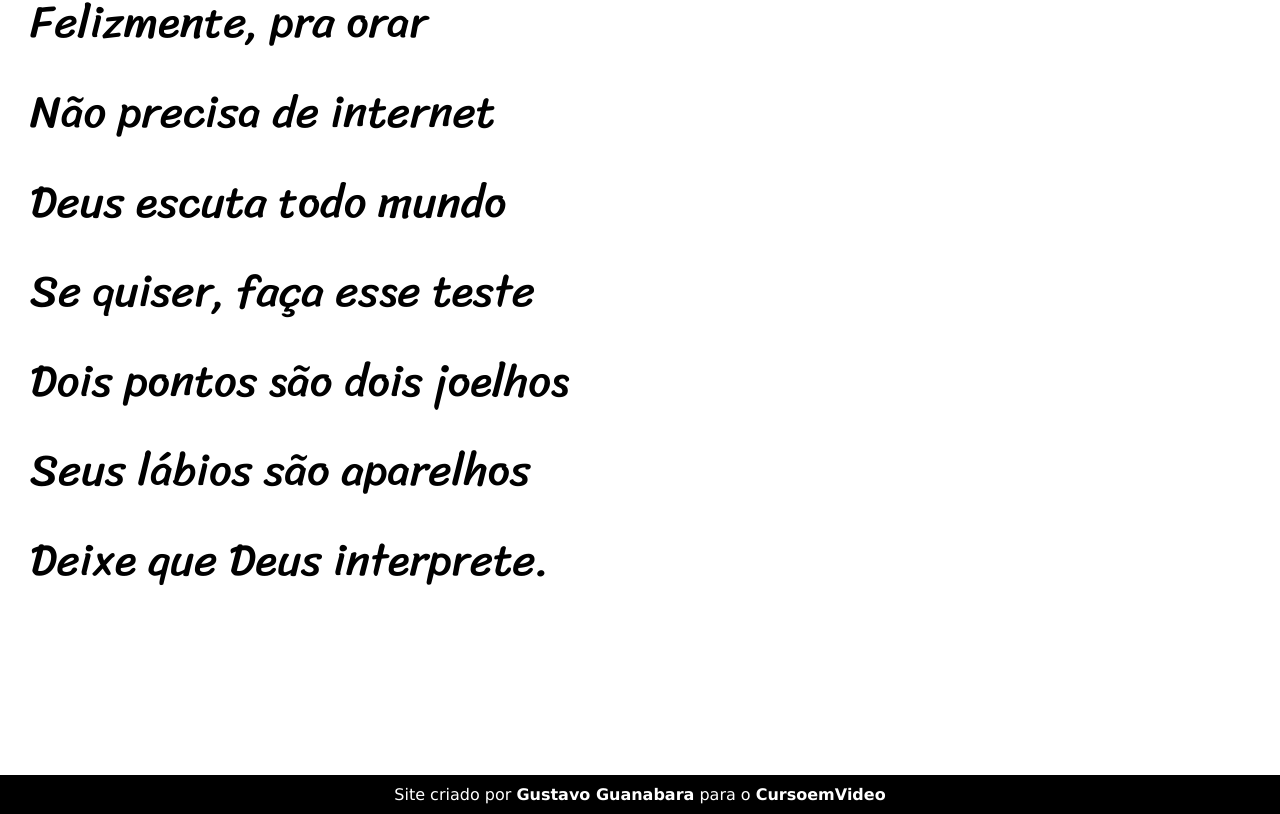
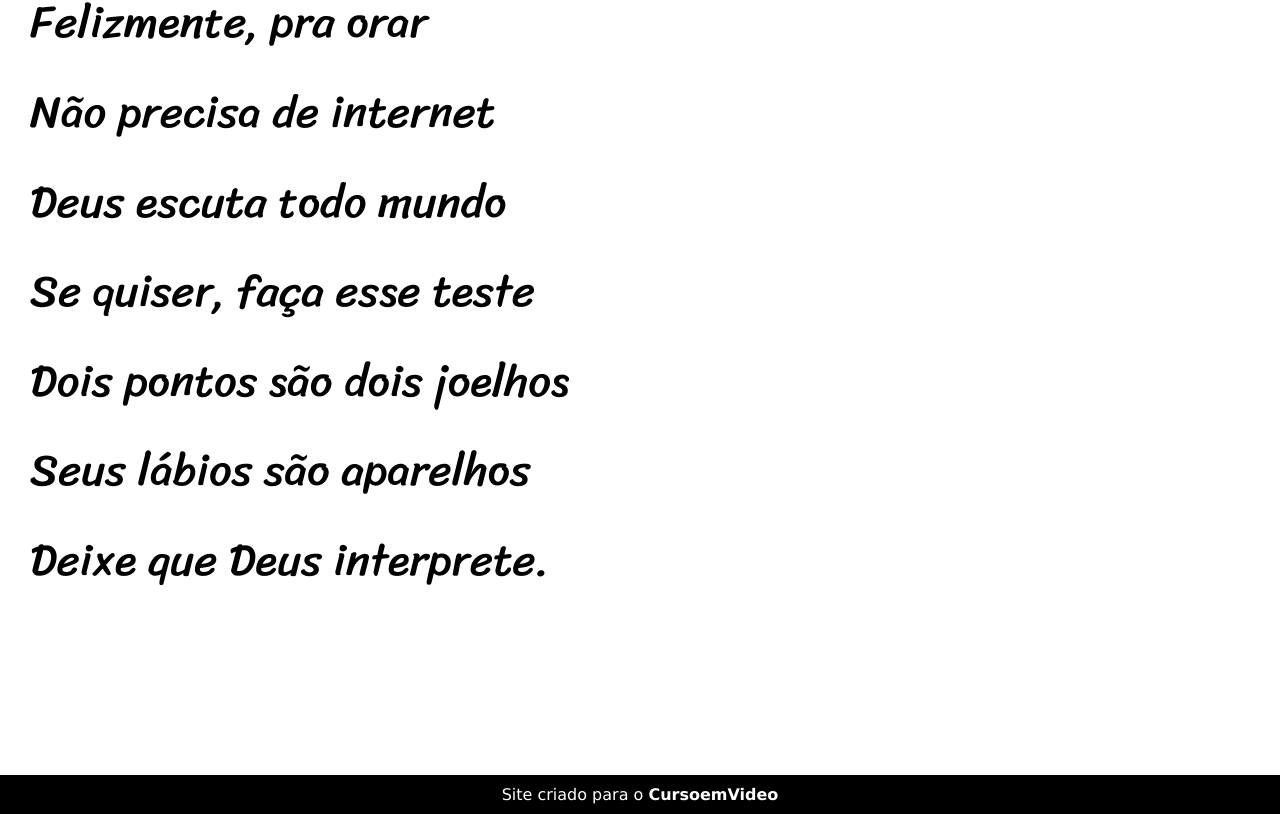
Before and after one commit to JhonatanResende/projeto-cordel, a plain HTML site: page index.html in a window 1280 px wide. Shown: the part 5143-5957 px from the top of the page. Drawn offline with Linux system fonts and the light colour scheme.

Commit message:
atualização

```diff
--- a/index.html
+++ b/index.html
@@ -99,7 +99,7 @@
 </section>
 
     <footer>
-        <p>Site criado por <a href="https://gustavoguanabara.github.io" target="_blank">Gustavo Guanabara</a> para o <a href="https://www.cursoemvideo.com" target="_blank">CursoemVideo</a></p>
+        <p>Site criado para o <a href="https://www.cursoemvideo.com" target="_blank">CursoemVideo</a></p>
     </footer>
 
 
```
